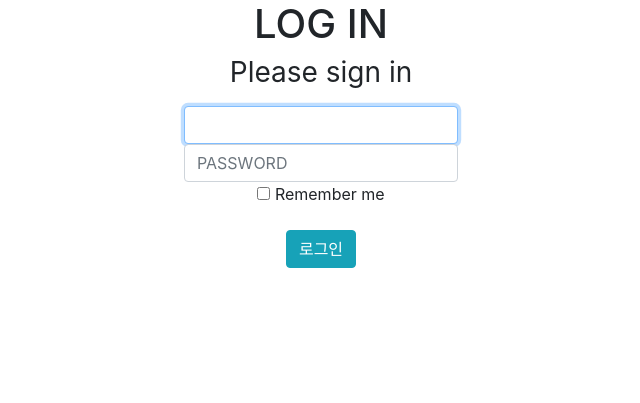
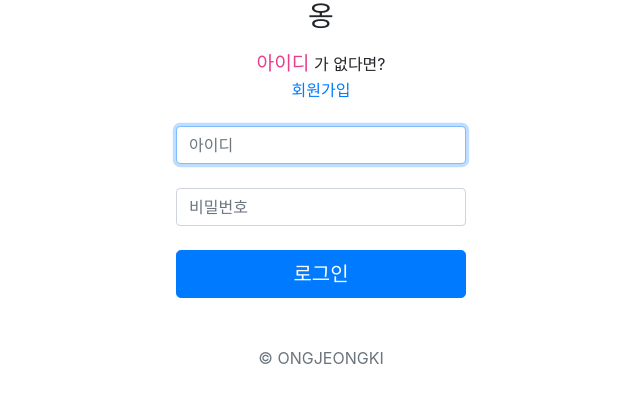
Before and after one commit to qq8721443/first, a Django app: page /accounts/login/ in a window 1280 px wide. Shown: the top 403 px of the page, without its empty margins (319-959 px from the left). Run offline with Django 3.2, Linux system fonts and the light colour scheme; some libraries are stand-ins or nearby versions.

Commit message:
adding account func

```diff
--- a/templates/registration/login.html
+++ b/templates/registration/login.html
@@ -1,50 +1,60 @@
 {% load widget_tweaks %}
-
-<!DOCTYPE html>
-<html lang="en" dir="ltr">
+<!doctype html>
+<html lang="en">
   <head>
     <meta charset="utf-8">
-    <title>login.html</title>
+    <meta name="viewport" content="width=device-width, initial-scale=1, shrink-to-fit=no">
+    <meta name="description" content="">
+    <meta name="author" content="Mark Otto, Jacob Thornton, and Bootstrap contributors">
+    <meta name="generator" content="Jekyll v3.8.6">
+    <title>옹그인</title>
 
+
+
+<link rel="stylesheet" href="https://stackpath.bootstrapcdn.com/bootstrap/4.4.1/css/bootstrap.min.css" integrity="sha384-Vkoo8x4CGsO3+Hhxv8T/Q5PaXtkKtu6ug5TOeNV6gBiFeWPGFN9MuhOf23Q9Ifjh" crossorigin="anonymous">
+<script src="https://code.jquery.com/jquery-3.4.1.slim.min.js" integrity="sha384-J6qa4849blE2+poT4WnyKhv5vZF5SrPo0iEjwBvKU7imGFAV0wwj1yYfoRSJoZ+n" crossorigin="anonymous"></script>
+<script src="https://cdn.jsdelivr.net/npm/popper.js@1.16.0/dist/umd/popper.min.js" integrity="sha384-Q6E9RHvbIyZFJoft+2mJbHaEWldlvI9IOYy5n3zV9zzTtmI3UksdQRVvoxMfooAo" crossorigin="anonymous"></script>
+<script src="https://stackpath.bootstrapcdn.com/bootstrap/4.4.1/js/bootstrap.min.js" integrity="sha384-wfSDF2E50Y2D1uUdj0O3uMBJnjuUD4Ih7YwaYd1iqfktj0Uod8GCExl3Og8ifwB6" crossorigin="anonymous"></script>
+<script src="https://kit.fontawesome.com/b3ea3593a1.js" crossorigin="anonymous"></script>
+
+
+    <!-- Custom styles for this template -->
   </head>
   <body>
+    {% if form.errors %}
+    <div class="alert alert-danger">
+      <div class="font-weight-bold text-center">
+        오류가 떴어요!! 아이디와 비밀번호를 확인해주세요!
+      </div>
+    </div>
+    {% endif %}
+    <div class="d-flex justify-content-sm-center">
+      <div class="col-md-offset-3 col-md-3">
 
-          <div class="text-center">
-            <h1>LOG IN</h1>
 
-            {% if form.errors %}
-            <div class="alert alert-danger">
-              <div class="font-weight-bold">
-                오류가 떴어요!! 아이디와 비밀번호를 확인해주세요!
-              </div>
-            </div>
-            {% endif %}
-            <div class="d-flex justify-content-center">
-              <form class="form-group card-pt-3" action="." method="POST">{% csrf_token %}
-                <h1 class="h3 mb-3 font-weight-normal">Please sign in</h1>
-                <div class="">
-                  {{ form.username|add_class:"form-control"|attr:"autofocus"|attr:"placeholder-shown:ID"}}
-                </div>
-                <div class="">
-                  {{ form.password|add_class:"form-control"|attr:"placeholder:PASSWORD"}}
-                </div>
+    <form class="form-group card-pt-3" action="." method="POST">{% csrf_token %}
+  <div class="text-center mb-4">
+    <h1 class="h3 mb-3 font-weight-normal">옹</h1>
+    <p> <code style="font-size:120%;">아이디</h5></code> 가 없다면?<a href="{% url 'register' %}"><br>회원가입</a></p>
+  </div>
 
-                <div class="checkbox mb-3">
-                  <label>
-                    <input type="checkbox" value="remember-me"> Remember me
-                  </label>
-                </div>
-                <div class="form-group">
-                  <input type="submit" value="로그인" class="btn btn-info"/>
-                  <input type="hidden" name="next" value="{{ next }}"/>
-                </div>
-              </form>
-          </div>
-          </div>
-  </body>
-  <link rel="stylesheet" href="https://stackpath.bootstrapcdn.com/bootstrap/4.4.1/css/bootstrap.min.css" integrity="sha384-Vkoo8x4CGsO3+Hhxv8T/Q5PaXtkKtu6ug5TOeNV6gBiFeWPGFN9MuhOf23Q9Ifjh" crossorigin="anonymous">
-  <script src="https://code.jquery.com/jquery-3.4.1.slim.min.js" integrity="sha384-J6qa4849blE2+poT4WnyKhv5vZF5SrPo0iEjwBvKU7imGFAV0wwj1yYfoRSJoZ+n" crossorigin="anonymous"></script>
-  <script src="https://cdn.jsdelivr.net/npm/popper.js@1.16.0/dist/umd/popper.min.js" integrity="sha384-Q6E9RHvbIyZFJoft+2mJbHaEWldlvI9IOYy5n3zV9zzTtmI3UksdQRVvoxMfooAo" crossorigin="anonymous"></script>
-  <script src="https://stackpath.bootstrapcdn.com/bootstrap/4.4.1/js/bootstrap.min.js" integrity="sha384-wfSDF2E50Y2D1uUdj0O3uMBJnjuUD4Ih7YwaYd1iqfktj0Uod8GCExl3Og8ifwB6" crossorigin="anonymous"></script>
-  <script src="https://kit.fontawesome.com/b3ea3593a1.js" crossorigin="anonymous"></script>
+  <div class="form-label-group">
+    {{ form.username|add_class:"form-control"|attr:"autofocus"|attr:"placeholder:아이디"}}
+
+  </div>
+ <br>
+  <div class="form-label-group">
+    {{ form.password|add_class:"form-control"|attr:"placeholder:비밀번호"}}
+
+  </div>
+  <br>
+  <div class="form-group">
+    <input type="submit" value="로그인" class="btn btn-primary btn-lg btn-block"/>
+    <input type="hidden" name="next" value="{{ next }}"/>
+  </div>
+  <p class="mt-5 mb-3 text-muted text-center">&copy; ONGJEONGKI</p>
+</form>
+</body>
+</div>
+</div>
 </html>
--- a/templates/registration/register_done.html
+++ b/templates/registration/register_done.html
@@ -1 +1,2 @@
 회원가입 완료!
+<a href="{% url 'login' %}">로그인</a>하러가자
```
Also changed, not shown: templates/registration/**login.html (added, +50 -0 lines), templates/registration/register.html (+35 -6 lines).
